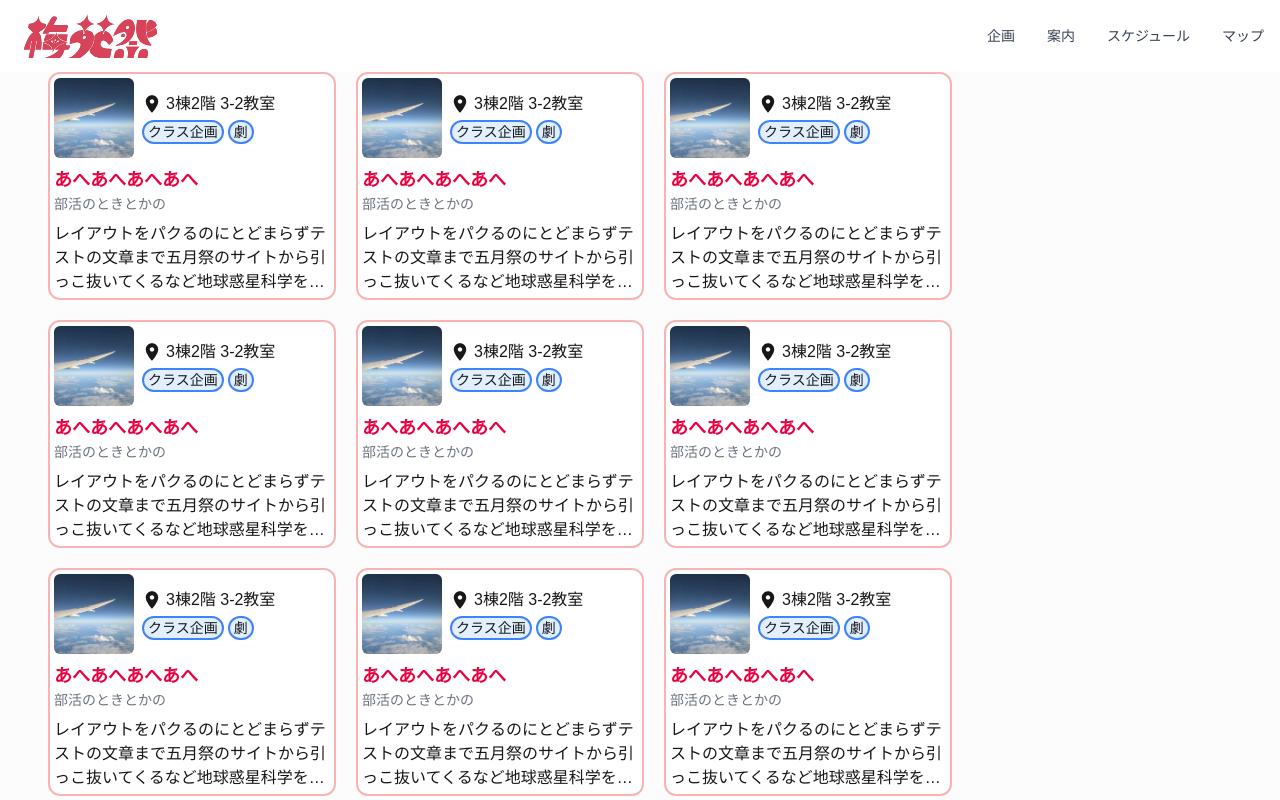
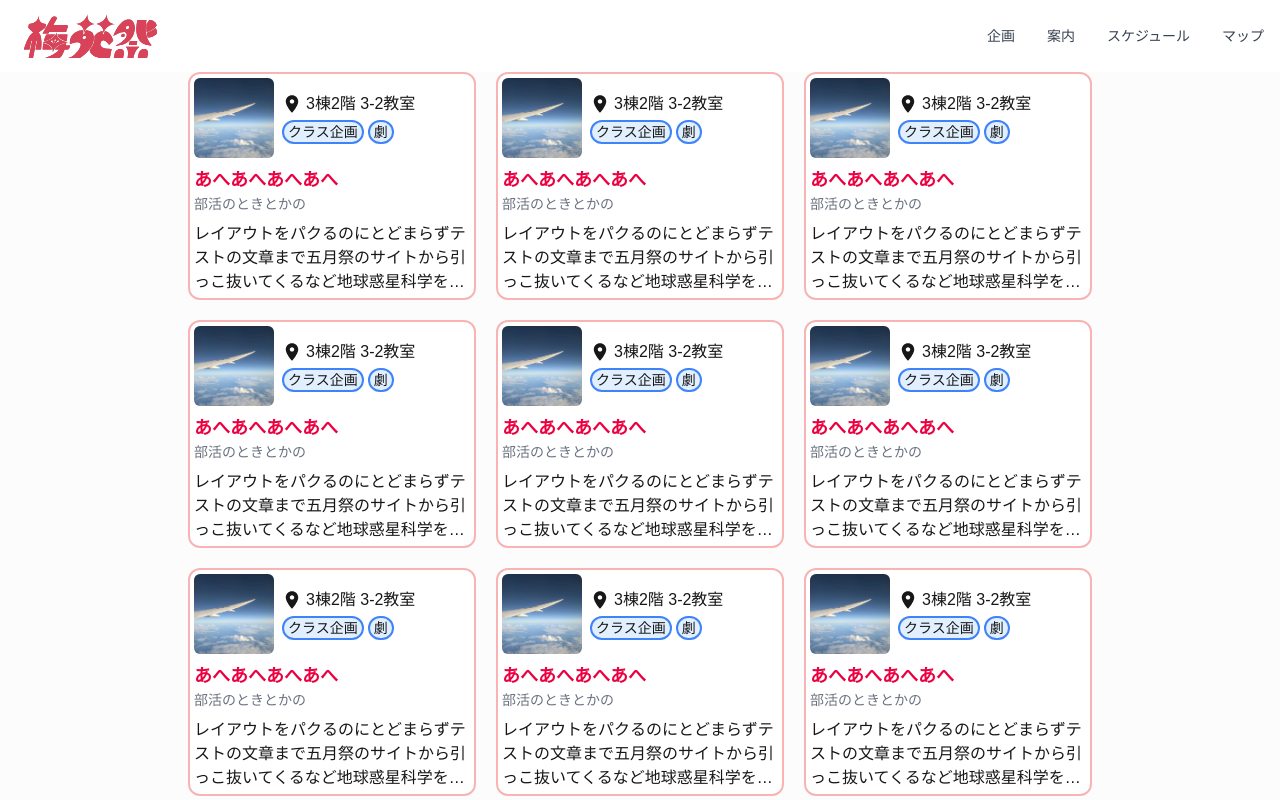
Before and after one commit to baiensai/2026, a Next.js app: page /projects in a window 1280 px wide. Shown: the top 800 px of the page. Built offline with nearby package versions, Linux system fonts and the light colour scheme.

Commit message:
微調整

```diff
--- a/app/projects/page.js
+++ b/app/projects/page.js
@@ -3,8 +3,8 @@ import Card from "../_components/card"
 
 function Projects() {
   return (
-<div className="grid grid-cols-2 md:grid-cols-3 gap-y-2 md:gap-y-5 gap-x-2 md:gap-x-5 md:px-12 md:max-w-[1000px] mx-2 md:mx-0">
-        <Card />
+<div className="grid grid-cols-2 md:grid-cols-3 gap-y-2 md:gap-y-5 gap-x-2 md:gap-x-5 px-2 md:px-12 max-w-[1000px] mx-auto">
+    <Card />
       <Card />
       <Card />      <Card />
       <Card />
```
